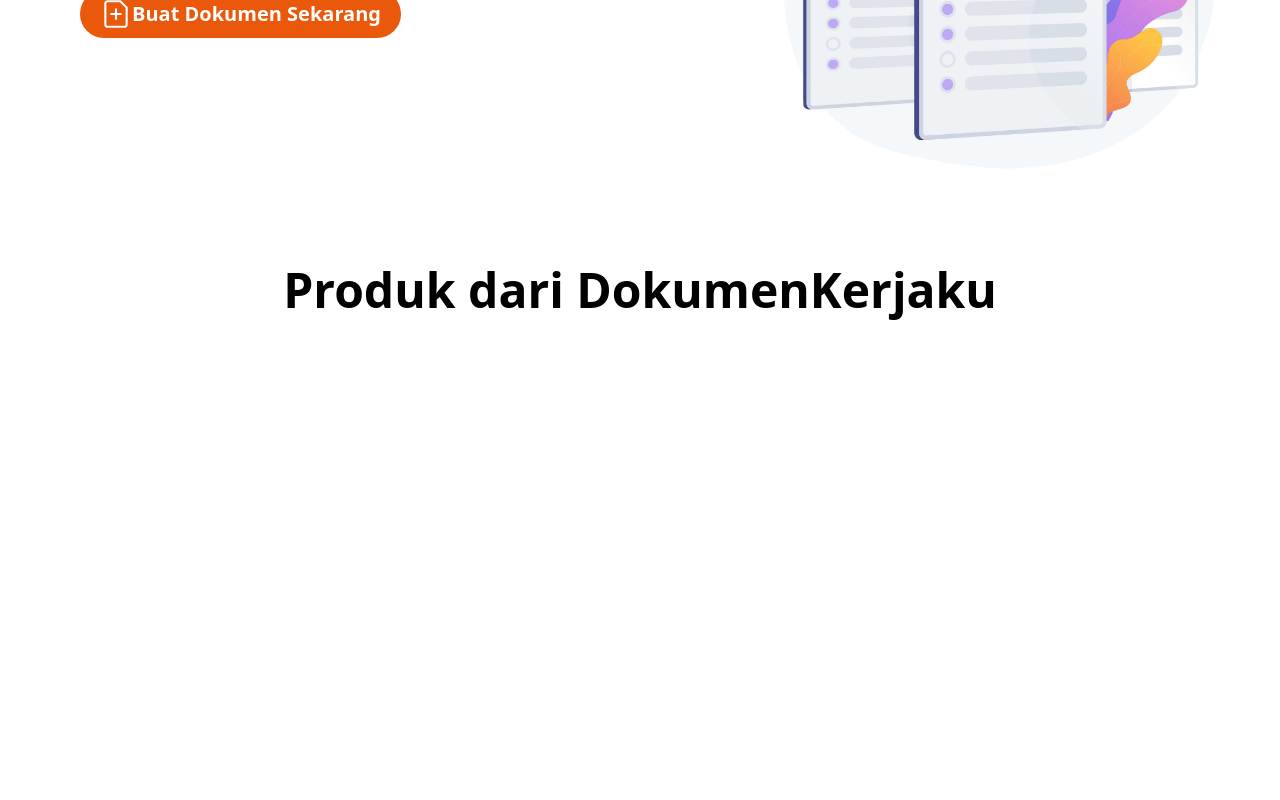
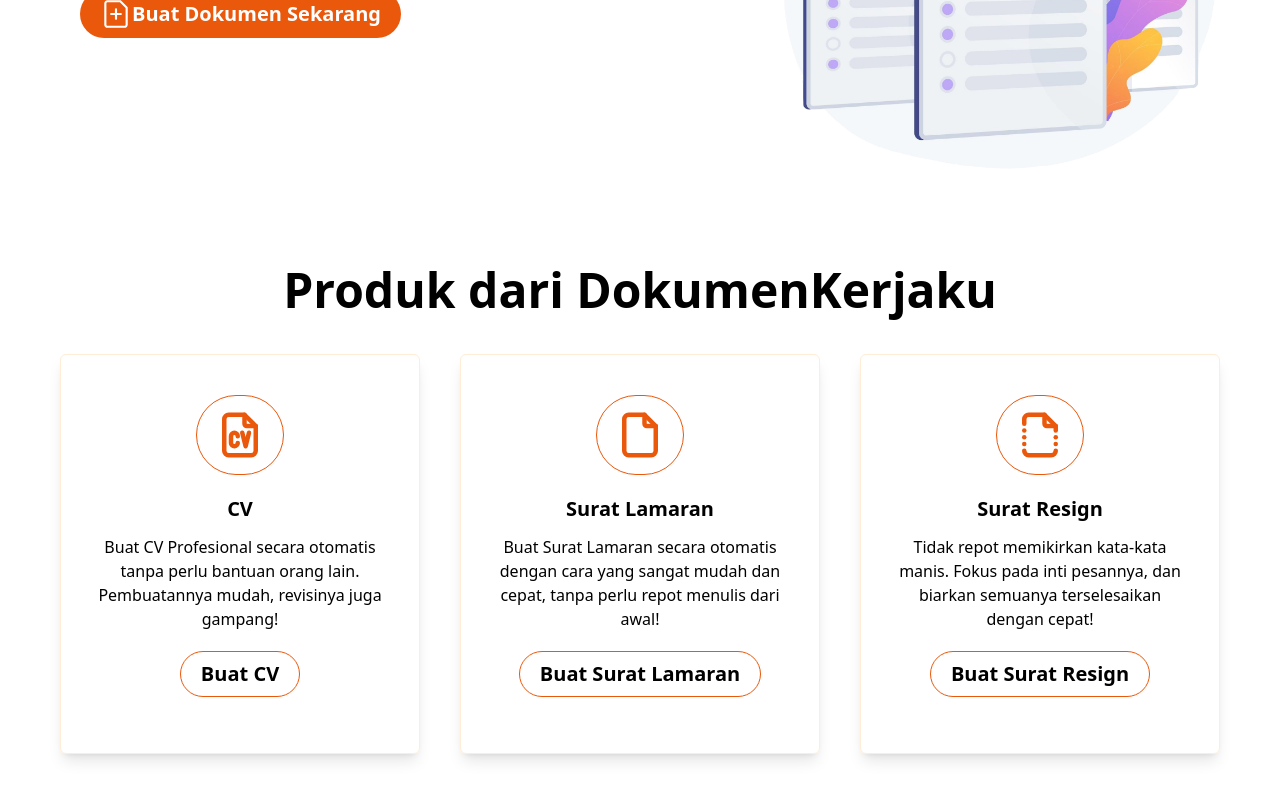
Before and after one commit to rifqimhmd/Dokumenku, a React (Vite) app: page / in a window 1280 px wide. Shown: the part 418-1218 px from the top of the page. Built offline with nearby package versions, Linux system fonts and the light colour scheme.

Commit message:
update section product

```diff
--- a/index.html
+++ b/index.html
@@ -6,7 +6,7 @@
     <meta name="viewport" content="width=device-width, initial-scale=1.0" />
     <title>DokumenKerjaku</title>
   </head>
-  <body class="h-[2000px] overflow-x-hidden">
+  <body class="h-[3000px] overflow-x-hidden">
     <div id="root"></div>
     <script type="module" src="/src/main.jsx"></script>
   </body>
--- a/src/Components/Home.jsx
+++ b/src/Components/Home.jsx
@@ -6,21 +6,23 @@
     <>
       <div
         id="home"
-        className="w-full h-[90%] bg-orange-white flex flex-col md:flex-row justify-center scroll-m-20"
+        className="flex flex-col md:flex-row justify-center scroll-m-20"
       >
         <div className=" md:pl-20 pl-3 md:pt-16 pt-3">
           <h1 className="md:text-5xl text-3xl font-bold">
             Buat dokumen pekerjaanmu dengan lebih cepat dan praktis!
           </h1>
           <p className="md:text-xl text-base pt-5 md:pt-10">
-            Permudah pekerjaanmu dengan DokumenKerjaku. Buat CV dan surat
-            lamaran hanya dengan sekali klik!
+            Permudah pekerjaanmu dengan DokumenKerjaku. Buat CV dan dokumen lain
+            hanya dengan sekali klik!
           </p>
-          <button className="flex items-center bg-orange-600 md:mt-5 mt-4 md:py-2 py-1 md:px-5 px-4 rounded-full text-white hover:bg-opacity-95">
-            <RxFilePlus className=" size-8" />
-            <p className="md:text-xl text-base font-bold">
-              Buat Dokumen Sekarang
-            </p>
+          <button className=" bg-orange-600 md:mt-5 mt-4 md:py-2 py-1 md:px-5 px-4 rounded-full text-white hover:bg-opacity-95">
+            <a href="#product" className="flex items-center">
+              <RxFilePlus className=" size-8" />
+              <p className="md:text-xl text-base font-bold">
+                Buat Dokumen Sekarang
+              </p>
+            </a>
           </button>
         </div>
         <img
--- a/src/Components/Navbar.jsx
+++ b/src/Components/Navbar.jsx
@@ -24,17 +24,21 @@
 
   return (
     <>
-      <header className="sticky top-0 w-full bg-orange-600">
+      <header
+        className={`sticky top-0 w-full bg-orange-600 ${
+          scroll ? "shadow-md" : ""
+        }`}
+      >
         <nav
           className={`flex items-center justify-between text-white md:w-[90%] mx-auto p-2 duration-500 ${
-            scroll ? "md:p-3 shadow-md" : "md:p-4 shadow-none"
+            scroll ? "md:p-3" : "md:p-4"
           }`}
         >
           <a href="/">
             <img src={logo} alt="logo" className="md:w-[180px] w-[150px]" />
           </a>
           <ul
-            className={`md:static absolute sm:text-xl text-lg flex flex-col md:flex-row md:gap-20 md:top-auto md:left-auto left-0 top-[58px] md:top-auto bg-orange-600 w-full md:w-auto  h-[100dvh] md:h-auto md:duration-0 duration-500 ${
+            className={`md:overflow-x-visible overflow-x-hidden md:static absolute sm:text-xl text-lg flex flex-col md:flex-row md:gap-20 md:top-auto md:left-auto left-0 top-[58px] md:top-auto bg-orange-600 w-full md:w-auto  h-[100dvh] md:h-auto md:duration-0 duration-500 ${
               !navActive && "translate-x-full md:translate-x-0"
             }`}
           >
--- a/src/Components/Product.jsx
+++ b/src/Components/Product.jsx
@@ -1,10 +1,47 @@
+import { TbFileCv, TbFile, TbFileBroken } from "react-icons/tb";
+
 function Product() {
   return (
     <>
       <div id="product" className="md:scroll-m-28 scroll-m-12">
-        <h1 className="text-center md:text-5xl text-3xl font-bold md:pt-0 pt-6">
+        <h1 className="text-center md:text-5xl text-3xl font-bold md:pt-0 pt-6 md:mb-10 mb-8">
           Produk dari DokumenKerjaku
         </h1>
+        <div className="mx-4 md:mx-auto md:flex-row flex flex-col justify-center items-center md:gap-10 gap-8">
+          <div className=" md:w-[360px] md:h-[400px] box-border rounded-md shadow-lg hover:shadow-xl flex flex-col items-center justify-start text-center border border-orange-100 px-7 pt-10 pb-14">
+            <TbFileCv className="md:size-[88px] size-[70px] border border-orange-600 text-orange-600 p-3 rounded-full mb-5" />
+            <p className="font-bold md:text-xl text-lg mb-3">CV</p>
+            <p className="text-base mb-5">
+              Buat CV Profesional secara otomatis tanpa perlu bantuan orang
+              lain. Pembuatannya mudah, revisinya juga gampang!
+            </p>
+            <button className="border border-orange-600 font-bold md:text-xl text-lg px-5 py-2 rounded-full hover:bg-orange-600 hover:text-white duration-300">
+              <a href="">Buat CV</a>
+            </button>
+          </div>
+          <div className="md:w-[360px] md:h-[400px] box-border rounded-md shadow-lg hover:shadow-xl flex flex-col items-center justify-start text-center border border-orange-100 px-7 pt-10 pb-14">
+            <TbFile className="md:size-[88px] size-[70px] size-8 border border-orange-600 text-orange-600 p-3 rounded-full mb-5" />
+            <p className="font-bold md:text-xl mb-3 text-lg">Surat Lamaran</p>
+            <p className="text-base mb-5">
+              Buat Surat Lamaran secara otomatis dengan cara yang sangat mudah
+              dan cepat, tanpa perlu repot menulis dari awal!
+            </p>
+            <button className="border border-orange-600 font-bold md:text-xl px-5 py-2 text-lg rounded-full hover:bg-orange-600 hover:text-white duration-300">
+              <a href="">Buat Surat Lamaran</a>
+            </button>
+          </div>
+          <div className="md:w-[360px] md:h-[400px] box-border rounded-md shadow-lg hover:shadow-xl flex flex-col items-center justify-start text-center border border-orange-100 px-7 pt-10 pb-14">
+            <TbFileBroken className="md:size-[88px] size-[70px] size-8 border border-orange-600 text-orange-600 p-3 rounded-full mb-5" />
+            <p className="font-bold md:text-xl mb-3 text-lg">Surat Resign</p>
+            <p className="text-base mb-5">
+              Tidak repot memikirkan kata-kata manis. Fokus pada inti pesannya,
+              dan biarkan semuanya terselesaikan dengan cepat!
+            </p>
+            <button className="border border-orange-600 font-bold md:text-xl px-5 py-2 rounded-full hover:bg-orange-600 hover:text-white text-lg duration-300">
+              <a href="">Buat Surat Resign</a>
+            </button>
+          </div>
+        </div>
       </div>
     </>
   );
```
